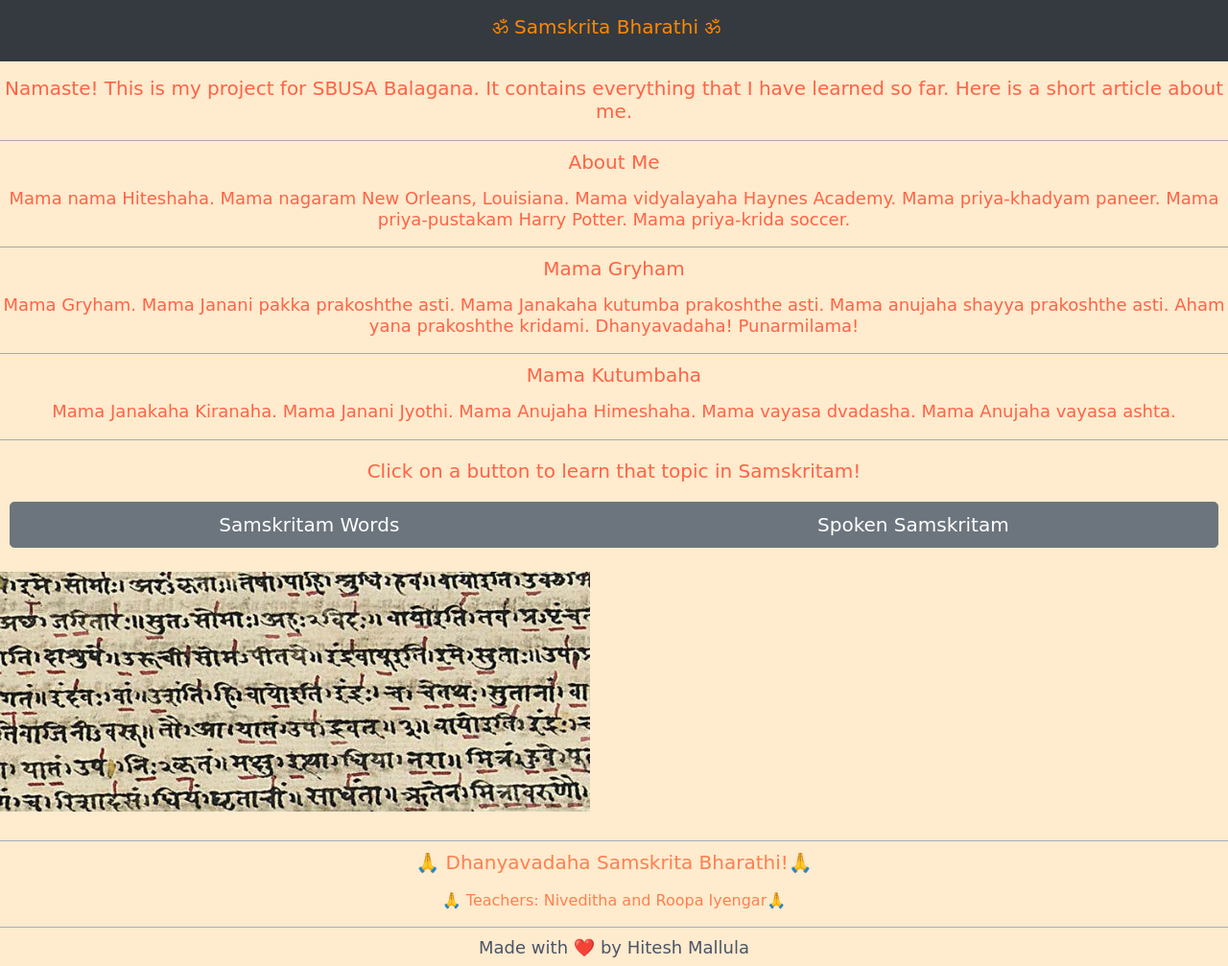
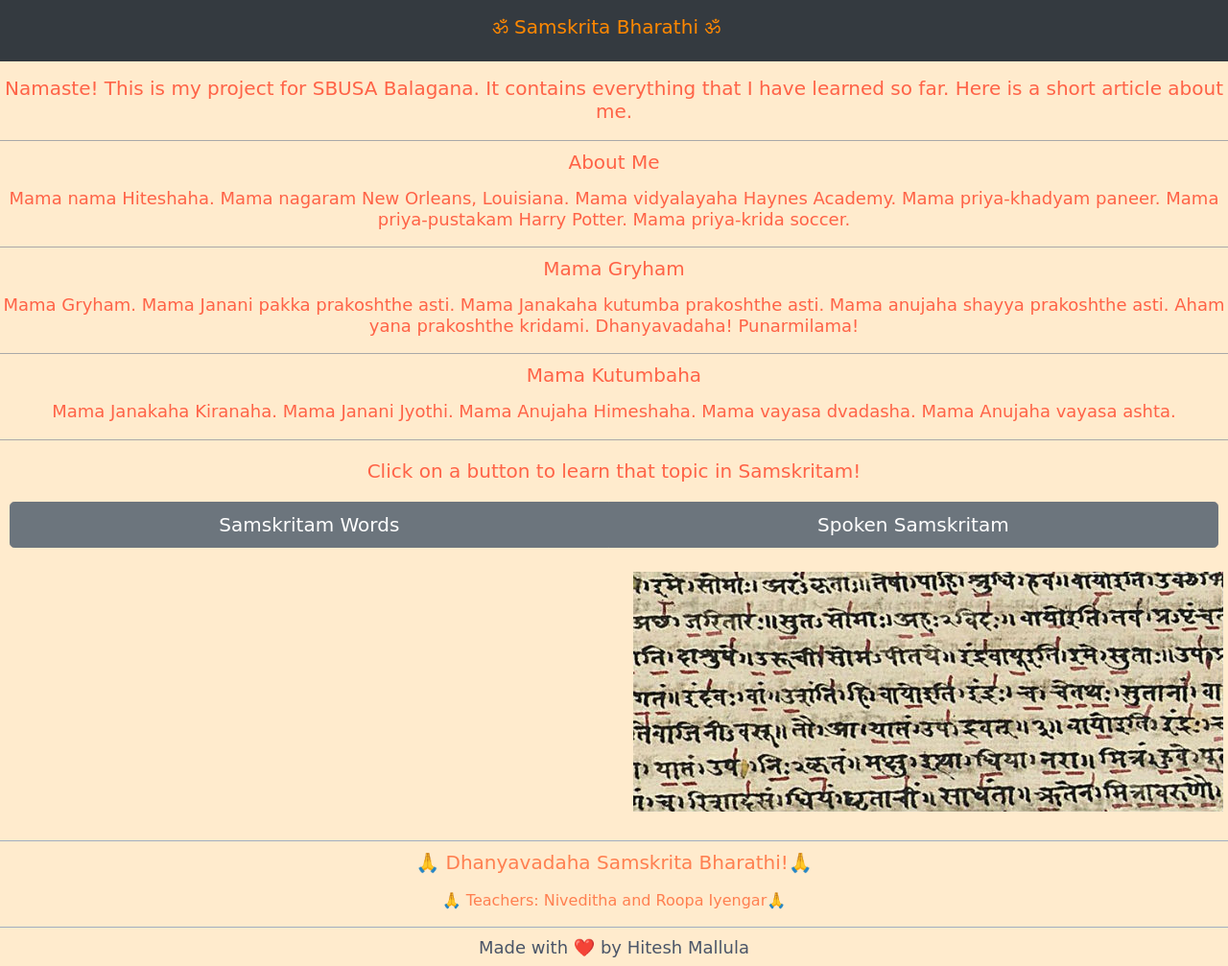
Before and after one commit to HiteshM108/Samskrita_Bharati, a plain HTML site: page index.html in a window 1280 px wide. Shown: the whole page at 96% size. Drawn offline with nearby package versions, Linux system fonts and the light colour scheme.

Commit message:
-Centered Picture

```diff
--- a/custom.css
+++ b/custom.css
@@ -64,8 +64,7 @@
 
 .img_wrapper {
     margin-top: 25px;
-    width: 40%;
-    position: relative;
+    margin-left: 660px;
 }
 
 .footer {
```
